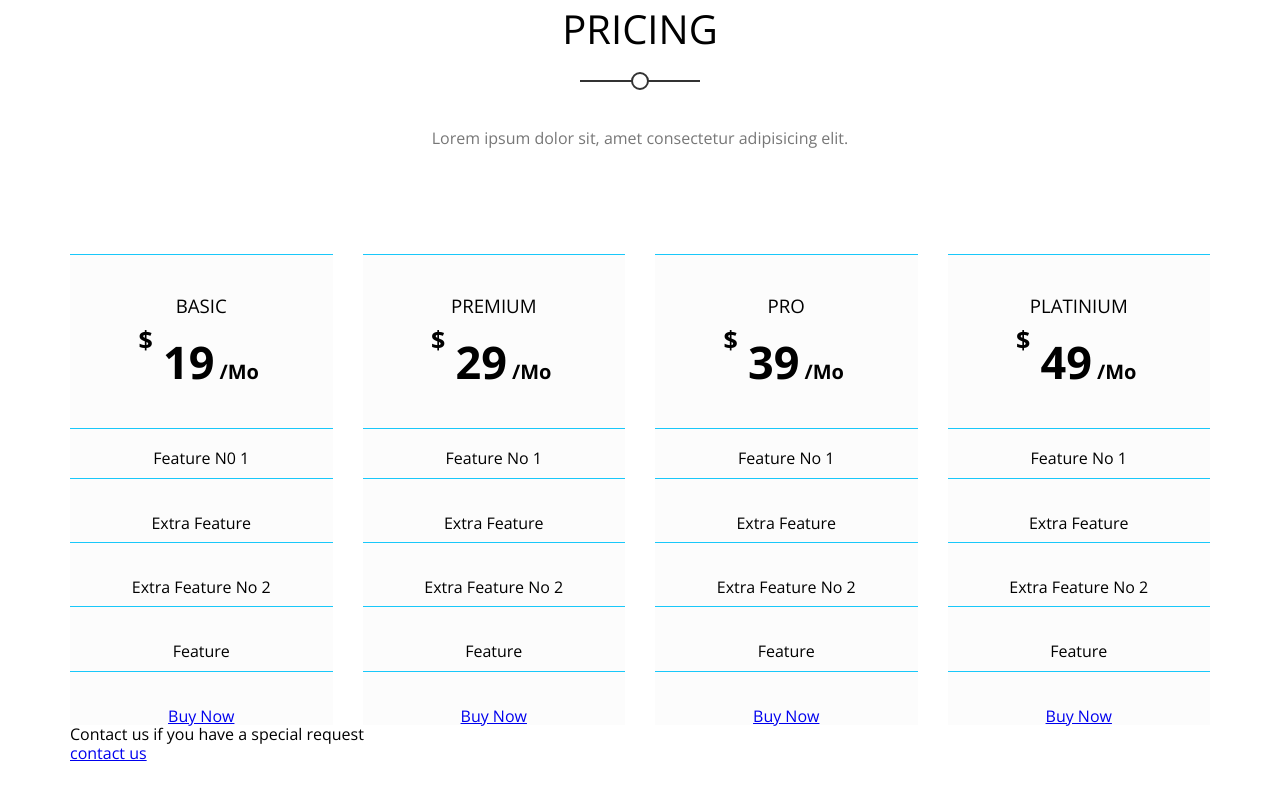
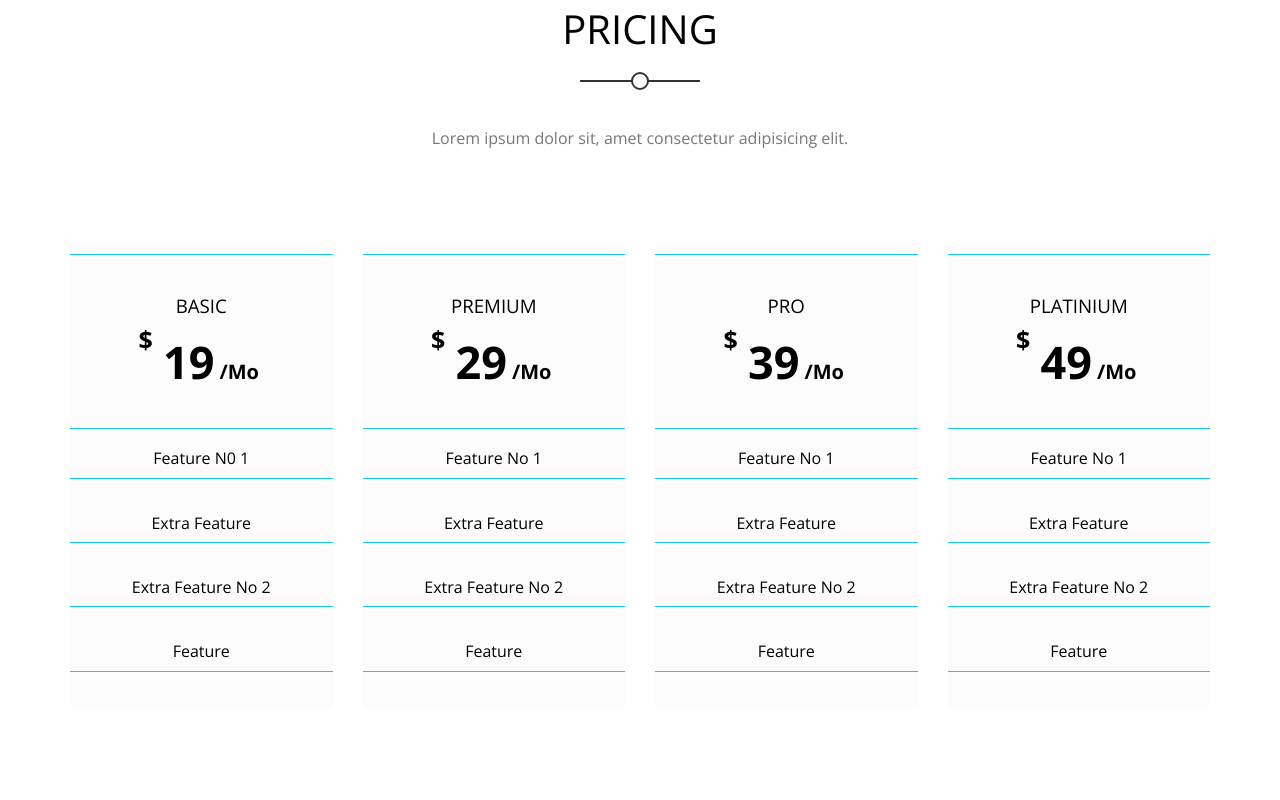
Before and after one commit to billeldev/Second-project, a plain HTML site: page index.html in a window 1280 px wide. Shown: the part 6381-7181 px from the top of the page. Drawn offline with nearby package versions, Linux system fonts and the light colour scheme.

Commit message:
Update index.html

```diff
--- a/index.html
+++ b/index.html
@@ -322,9 +322,7 @@
                             <li>Extra Feature No 2</li>
                             <li>Feature</li>
                         </ul>
-                        <div class="footer">
-                            <a href="#">Buy Now</a>
-                        </div>
+
                     </div>
                     <div class="plan">
                         <div class="head">
@@ -337,9 +335,7 @@
                             <li>Extra Feature No 2</li>
                             <li>Feature</li>
                         </ul>
-                        <div class="footer">
-                            <a href="#">Buy Now</a>
-                        </div>
+
                     </div>
                     <div class="plan">
                         <div class="head">
@@ -352,9 +348,7 @@
                             <li>Extra Feature No 2</li>
                             <li>Feature</li>
                         </ul>
-                        <div class="footer">
-                            <a href="#">Buy Now</a>
-                        </div>
+
                     </div>
                     <div class="plan">
                         <div class="head">
@@ -367,13 +361,9 @@
                             <li>Extra Feature No 2</li>
                             <li>Feature</li>
                         </ul>
-                        <div class="footer">
-                            <a href="#">Buy Now</a>
-                        </div>
+
                     </div>
                 </div>
-                <p class="contact-text">Contact us if you have a special request</p>
-                <a href="#" class="contact-link">contact us</a>
             </div>
         </div>
         <!-- End Pricing  -->
```
